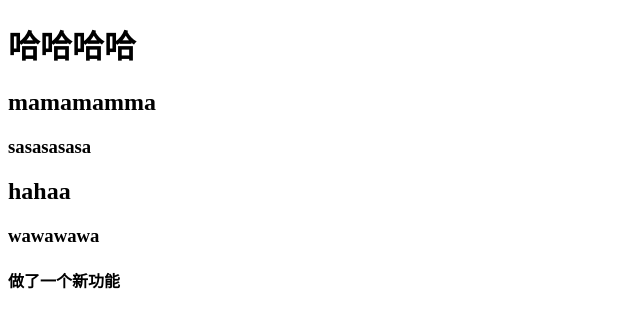
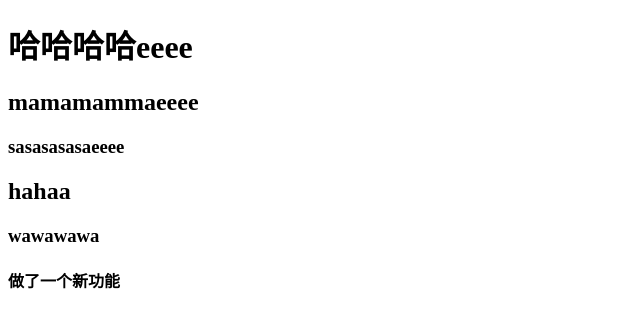
Before and after one commit to qhwc2009/gitTest, a plain HTML site: page index.html in a window 1280 px wide. Shown: the whole page, without its empty margins (0-640 px from the left). Drawn offline with Linux system fonts and the light colour scheme.

Commit message:
主分支更改index.html

```diff
--- a/index.html
+++ b/index.html
@@ -7,9 +7,9 @@
   <title>主页</title>
 </head>
 <body>
-  <h1>哈哈哈哈</h1>
-  <h2>mamamamma</h2>
-  <h3>sasasasasa</h3>
+  <h1>哈哈哈哈eeee</h1>
+  <h2>mamamammaeeee</h2>
+  <h3>sasasasasaeeee</h3>
   <h2>hahaa</h2>
   <h3>wawawawa</h3>
   <h4>做了一个新功能</h4>
```
